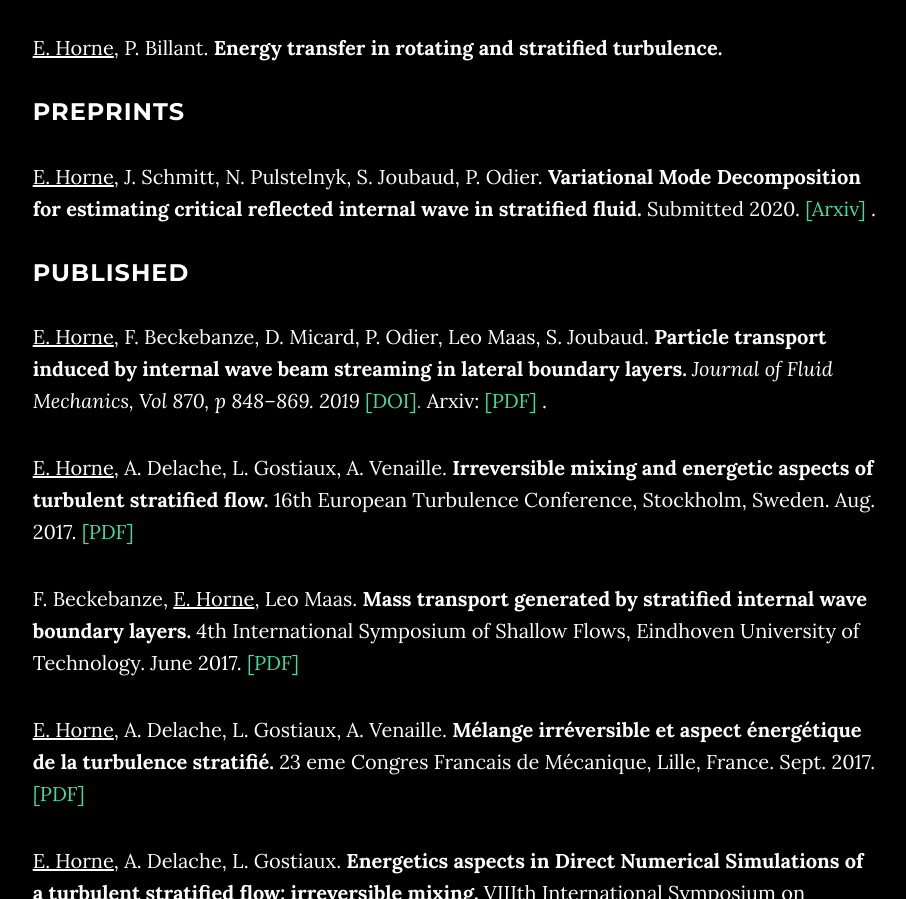
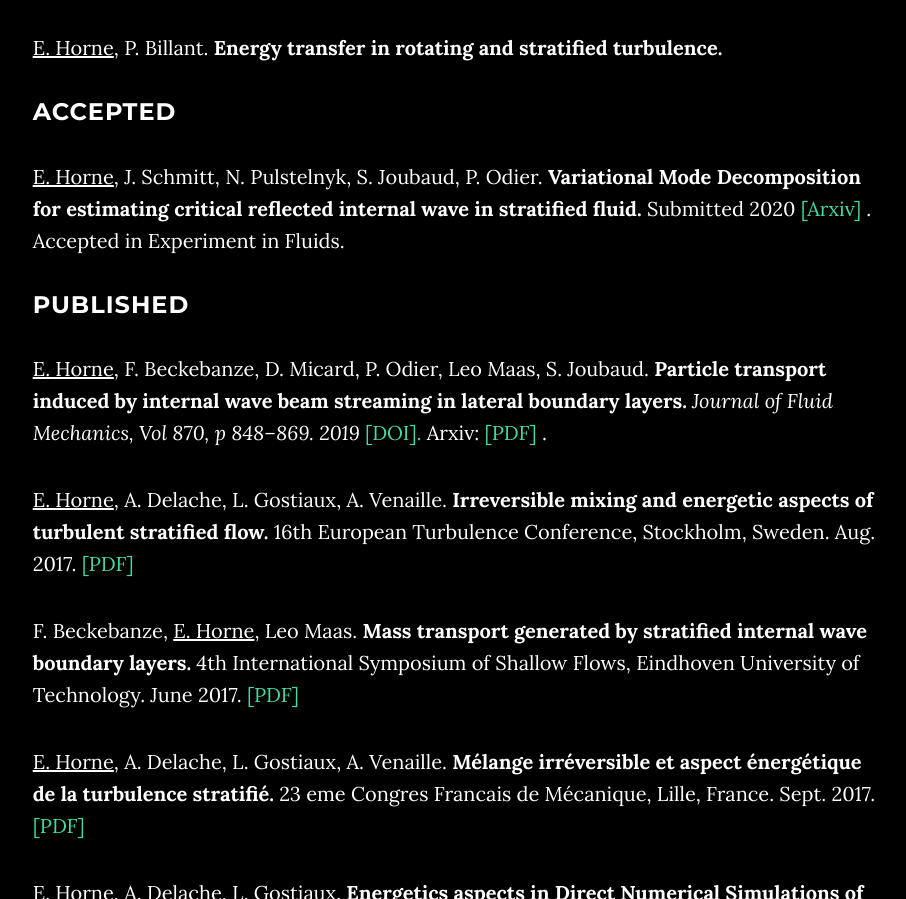
Before and after one commit to ernehorne/my_personal_web, a website: page index.html in a window 1280 px wide. Shown: the part 9933-10832 px from the top of the page, without its empty margins (59-965 px from the left). Drawn offline with nearby package versions, Linux system fonts and the light colour scheme; some packages are replaced by stand-ins of ours.

Commit message:
update of accepted article in Experiment in fluids

```diff
--- a/index.html
+++ b/index.html
@@ -203,8 +203,8 @@ energy towards the large scales and small scales where the energy is dissipated.
                 <p><u>E. Horne</u>, A. Delache, A. Venaille, L. Gostiaux. <b>Mixing efficiency and partition of energy in decaying stratified turbulence.</b></p>
                 <p><u>E. Horne</u>, P. Billant. <b>Energy transfer in rotating and stratified turbulence.</b></p>
 
-                <h3>Preprints</h3>
-                <p><u>E. Horne</u>, J. Schmitt, N. Pulstelnyk, S. Joubaud, P. Odier. <b>Variational Mode Decomposition for estimating critical reflected internal wave in stratified fluid.</b> Submitted 2020. <a href="https://arxiv.org/abs/2012.07158"> [Arxiv] </a>. </p>
+                <h3>Accepted</h3>
+                <p><u>E. Horne</u>, J. Schmitt, N. Pulstelnyk, S. Joubaud, P. Odier. <b>Variational Mode Decomposition for estimating critical reflected internal wave in stratified fluid.</b> Submitted 2020 <a href="https://arxiv.org/abs/2012.07158"> [Arxiv] </a>. Accepted in Experiment in Fluids. </p>
 		<!--<h3>Accepted</h3> -->
                 <h3>Published</h3>
 
```
